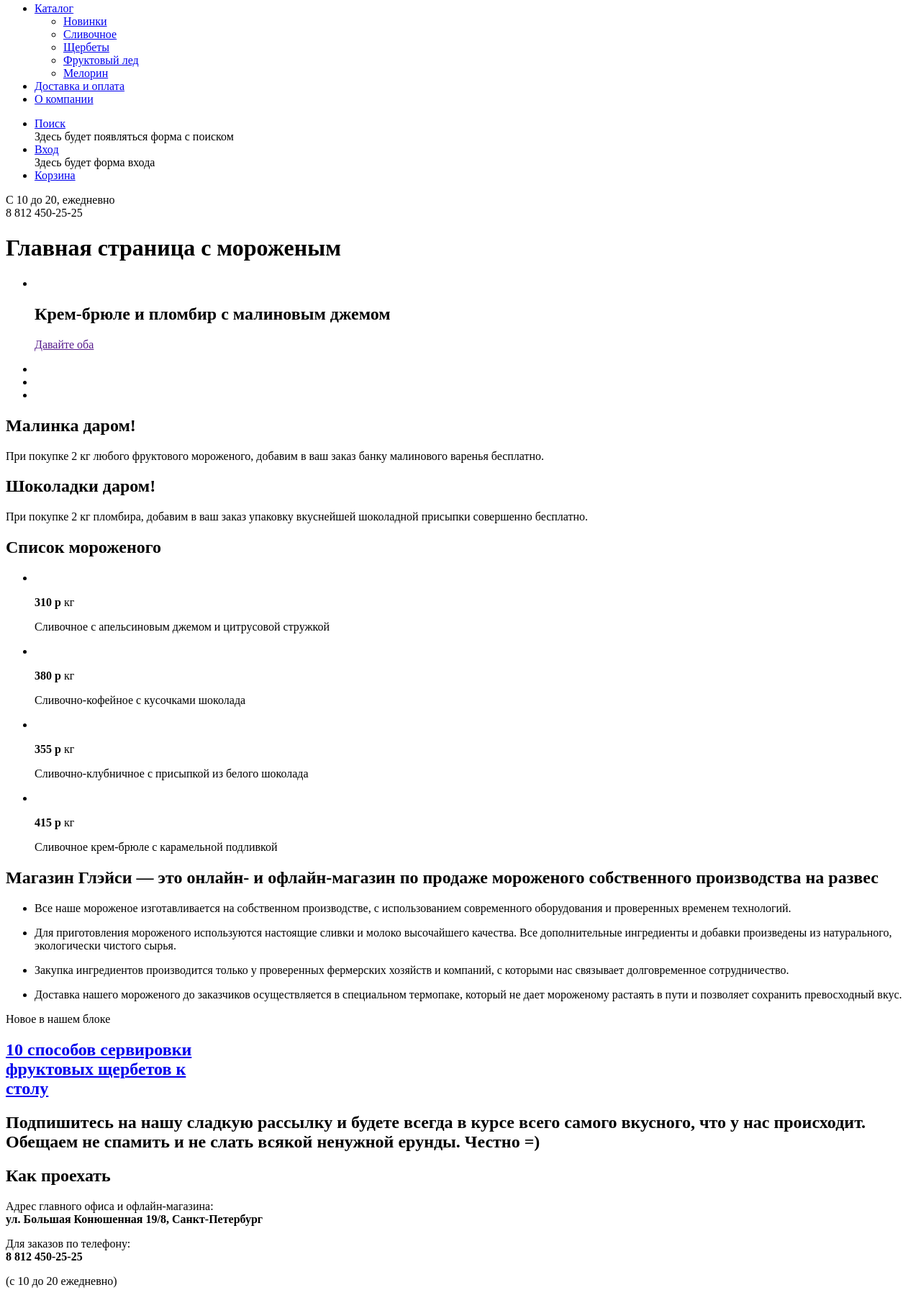
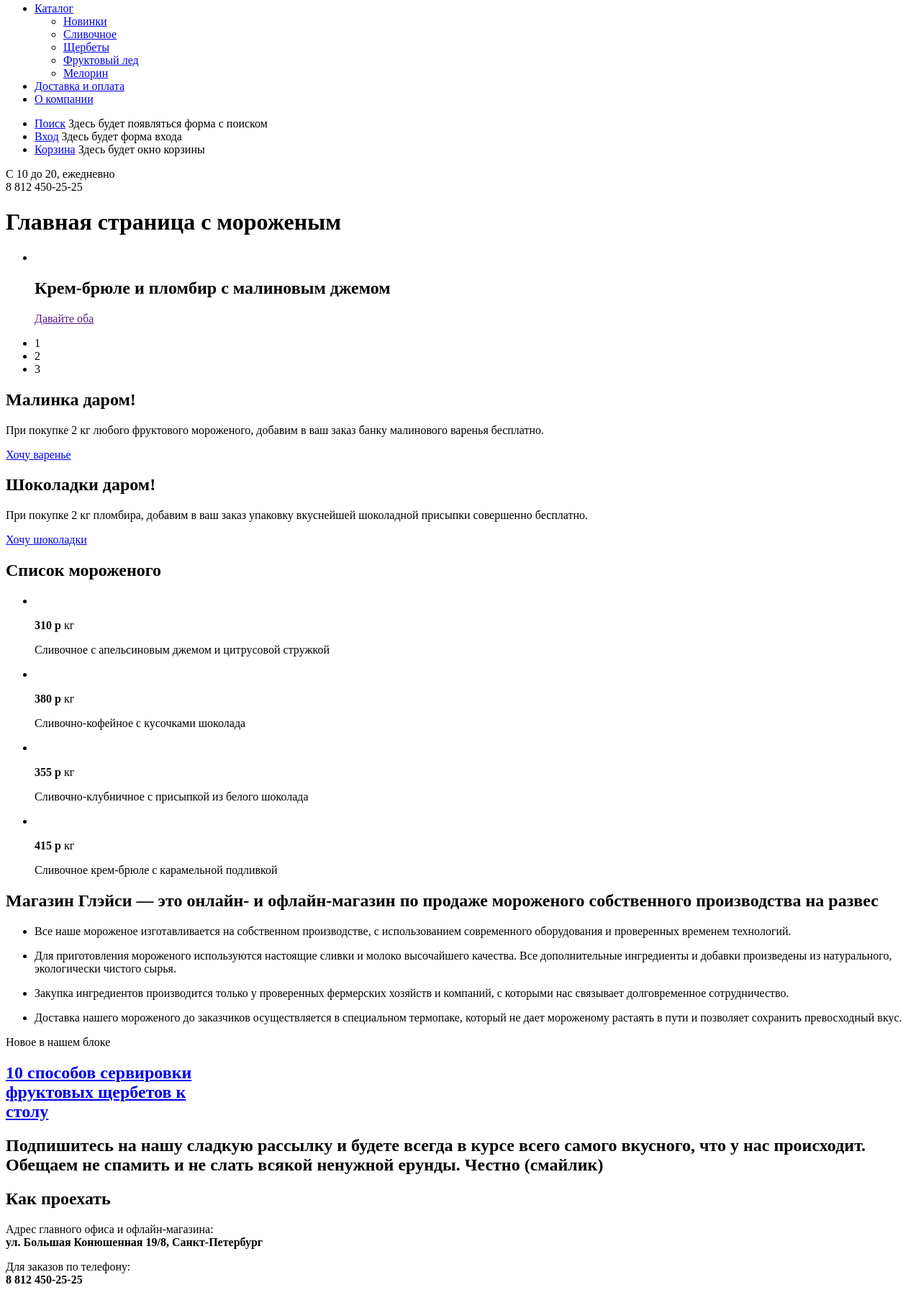
Before and after one commit to ANSNEKIT/gllacy, a plain HTML site: page index.html in a window 1280 px wide. Shown: the part 39-1831 px from the top of the page at 72% size. Drawn offline with Linux system fonts and the light colour scheme.

Commit message:
Исправлены некоторые ошибки в коде, но не все

```diff
--- a/index.html
+++ b/index.html
@@ -2,36 +2,43 @@
 <html lang="ru">
 	<head>
 		<meta charset="UTF-8">
-		<title>gllacy</title>
+		<title>catalog</title>
 	</head>
 	<body>
 		<header class="main-header">
+			<div class="main-header-nav-left">
 				<a>
-			<img src="" alt="" class="header-logo"></a>
+					<img src="" alt="" class="header-logo">
+				</a>
 				<ul class="main-menu">
 					<li class="menu-item"><a href="#">Каталог</a>
-				<ul class="menu-catalog">
-					<li class="menu-item"><a href="#">Новинки</a></li>
-					<li class="menu-item"><a href="#">Сливочное</a></li>
-					<li class="menu-item"><a href="#">Щербеты</a></li>
-					<li class="menu-item"><a href="#">Фруктовый лед</a></li>
-					<li class="menu-item"><a href="#">Мелорин</a></li>
+					<ul class="menu-catalog element-hidden">
+						<li class="catalog-item"><a href="#">Новинки</a></li>
+						<li class="catalog-item"><a href="#">Сливочное</a></li>
+						<li class="catalog-item"><a href="#">Щербеты</a></li>
+						<li class="catalog-item"><a href="#">Фруктовый лед</a></li>
+						<li class="catalog-item"><a href="#">Мелорин</a></li>
 					</ul>
 					</li>
 					<li class="menu-item"><a href="#">Доставка и оплата</a></li>
 					<li class="menu-item"><a href="#">О компании</a></li>
 				</ul>
+			</div>
+			<div main-header-nav-right>
 				<ul class="user-menu">
 					<li class="menu-item"><a href="#">Поиск</a>
-			<div class="search element-hidden">Здесь будет появляться форма с поиском</div>
+						<span class="search element-hidden">Здесь будет появляться форма с поиском</span>
 					</li>
 					<li class="menu-item"><a href="#">Вход</a>
-		<div class="form-login element-hidden">Здесь будет форма входа</div>
+						<span class="form-login element-hidden">Здесь будет форма входа</span>
 					</li>
-	<li class="menu-item"><a href="#">Корзина</a></li>
+					<li class="menu-item"><a href="#">Корзина</a>
+						<span class="backet element-hidden">Здесь будет окно корзины</span>
+					</li>
 				</ul>
+			</div>
 			<p class="header-info">
-	<span class="header-info-mode">С 10 до 20, ежедневно</span><br>
+				С 10 до 20, ежедневно <br>
 				<span class="header-info-phone">8 812 450-25-25</span>
 			</p>
 		</header>
@@ -46,20 +53,20 @@
 				</li>
 			</ul>
 			<ul class="slider-navigation">
-		<li class="navigation-item"></li>
-		<li class="navigation-item"></li>
-		<li class="navigation-item"></li>
+				<li class="navigation-item">1</li>
+				<li class="navigation-item">2</li>
+				<li class="navigation-item">3</li>
 			</ul>
 			</section>
 			<section class="banner-malinka">
 				<h2>Малинка даром!</h2>
 				<p>При покупке 2 кг любого фруктового мороженого, добавим в ваш заказ банку малинового варенья бесплатно.</p>
-	<a href="#" class="button"></a>
+				<a href="#" class="button">Хочу варенье</a>
 			</section>
 			<section class="banner-chocolate">
 				<h2>Шоколадки даром!</h2>
 				<p>При покупке 2 кг пломбира, добавим в ваш заказ упаковку вкуснейшей шоколадной присыпки совершенно бесплатно.</p>
-	<a href="#" class="button"></a>
+				<a href="#" class="button">Хочу шоколадки</a>
 			</section>
 			<section class="catalog">
 			<h2 class="element-hidden">Список мороженого</h2>
@@ -87,7 +94,6 @@
 					<p class="catalog-decor"></p>
 				</li>
 				<li class="catalog-item">
-
 					<p class="catalog-photo">
 						<a href=""><img src="" alt=""></a>
 					</p>
@@ -97,10 +103,8 @@
 					</p>
 					<p>Сливочно-клубничное с присыпкой из белого шоколада</p>
 					<p class="catalog-decor"></p>
-
 				</li>
 				<li class="catalog-item">
-
 					<p class="catalog-photo">
 						<a href=""><img src="" alt=""></a>
 					</p>
@@ -110,7 +114,6 @@
 					</p>
 					<p>Сливочное крем-брюле с карамельной подливкой</p>
 					<p class="catalog-decor"></p>
-
 				</li>
 			</ul>
 			</section>
@@ -134,16 +137,14 @@
 			</section>
 			<article class="articles">
 				<p>Новое в нашем блоке</p>
-	<h2>
 				<a href="#">
-		10 способов сервировки <br>
+					<h2>10 способов сервировки <br>
 					фруктовых щербетов к <br>
-		столу
+					столу</h2>
 				</a>
-	</h2>
 			</article>
 			<section class="dispatch">
-	<h2>Подпишитесь на нашу сладкую рассылку и будете всегда в курсе всего самого вкусного, что у нас происходит. Обещаем не спамить и не слать всякой ненужной ерунды. Честно =)</h2>
+				<h2>Подпишитесь на нашу сладкую рассылку и будете всегда в курсе всего самого вкусного, что у нас происходит. Обещаем не спамить и не слать всякой ненужной ерунды. Честно (смайлик)</h2>
 				<!-- Здесь будет форма для подписки -->
 			</section>
 			<section class="map">
@@ -151,11 +152,12 @@
 				<section class="map-data">
 					<p>Адрес главного офиса
 						и офлайн-магазина: <br>
-		<strong>ул. Большая Конюшенная 19/8, Санкт-Петербург</strong></p>
+						<strong>ул. Большая Конюшенная 19/8, Санкт-Петербург</strong>
+					</p>
 					<p>Для заказов по телефону: <br>
-			<strong>8 812 450-25-25</strong> <br>
+						<strong>8 812 450-25-25</strong>
 					</p>
-		<p>(с 10 до 20 ежедневно)</p>
+					<p> (с 10 до 20 ежедневно) </p>
 					<button class="button">Форма обратной связи</button>
 				</section>
 			</section>
```
Lines whose indentation alone changed are shown as unchanged.
